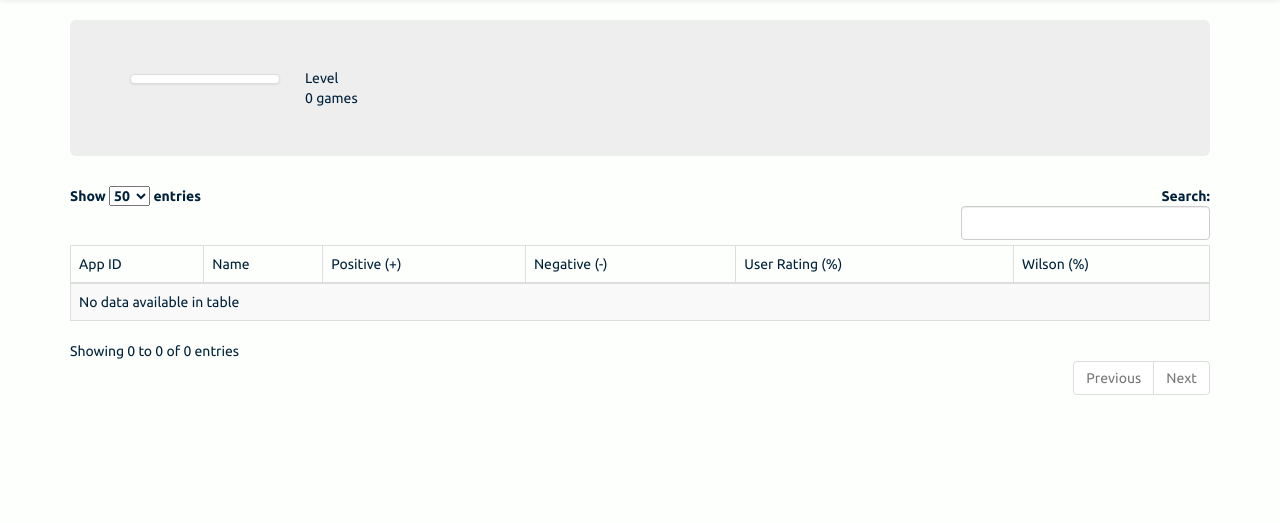
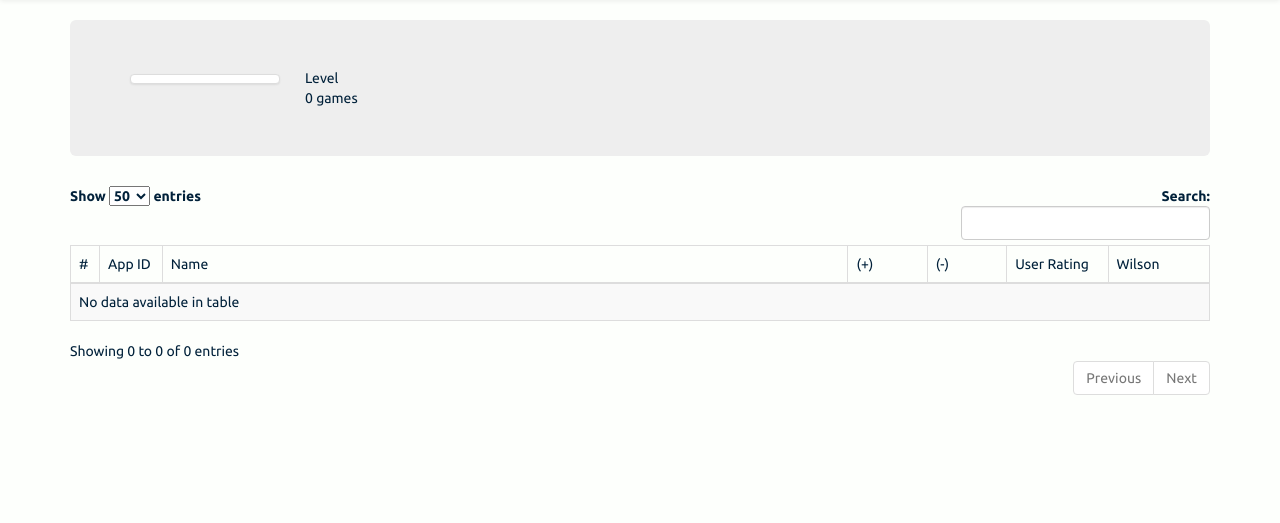
Before and after one commit to casperchia/steamGameRatings2, a Django app: template SGRapp/templates/SGRapp/results.html in a window 1280 px wide. Shown: the part 50-573 px from the top of the page. Run offline with Django 3.2, Linux system fonts and the light colour scheme; the template is opened without the code that fills it, so the values that code supplies are empty; some libraries are stand-ins or nearby versions.

Commit message:
Add index column to table

```diff
--- a/SGRapp/templates/SGRapp/results.html
+++ b/SGRapp/templates/SGRapp/results.html
@@ -15,11 +15,31 @@
 
     <script type="text/javascript" charset="utf-8">
     $(document).ready( function () {
-        $('#gamesTable').DataTable( {
+        var t = $('#gamesTable').DataTable( {
+            "columnDefs": [ {
+                "searchable": false,
+                "orderable": false,
+                "targets": 0
+            } ],
+            "columns": [
+                {"width": "20px", "searchable": false, "orderable": false},
+                {"width": "75px"},
+                null,
+                {"width": "90px"},
+                {"width": "90px"},
+                {"width": "110px"},
+                {"width": "110px"}
+            ],
             "pageLength": 50,
             "lengthMenu": [ [10, 25, 50, -1], [10, 25, 50, "All"] ],
-            "order": [[5, 'desc'], [4, 'desc']]
+            "order": [[6, 'desc'], [5, 'desc']]
         } );
+
+        t.on( 'order.dt search.dt', function () {
+            t.column(0, {search:'applied', order:'applied'}).nodes().each( function (cell, i) {
+                cell.innerHTML = i+1;
+            } );
+        } ).draw();
     } );
     </script>
 {% endblock %}
@@ -52,23 +72,25 @@
     <table id="gamesTable" class="table table-striped table-bordered" cellspacing="0" width="100%">
         <thead>
             <tr>
+                <td>#</td>
                 <td>App ID</td>
                 <td>Name</td>
-                <td>Positive (+)</td>
-                <td>Negative (-)</td>
-                <td>User Rating (%)</td>
-                <td>Wilson (%)</td>
+                <td>(+)</td>
+                <td>(-)</td>
+                <td>User Rating</td>
+                <td>Wilson</td>
             </tr>
         </thead>
         <tbody>
             {% for game in games %}
                 <tr>
+                    <td></td>
                     <td><a href="http://store.steampowered.com/app/{{ game.appid }}">{{ game.appid }}</a></td>
                     <td>{{ game.name }}</td>
                     <td>{{ game.positive }}</td>
                     <td>{{ game.negative }}</td>
-                    <td>{{ game.rating }}</td>
-                    <td>{{ game.wilson }}</td>
+                    <td>{{ game.rating }}%</td>
+                    <td>{{ game.wilson }}%</td>
                 </tr>
             {% endfor %}
         </tbody>
```
